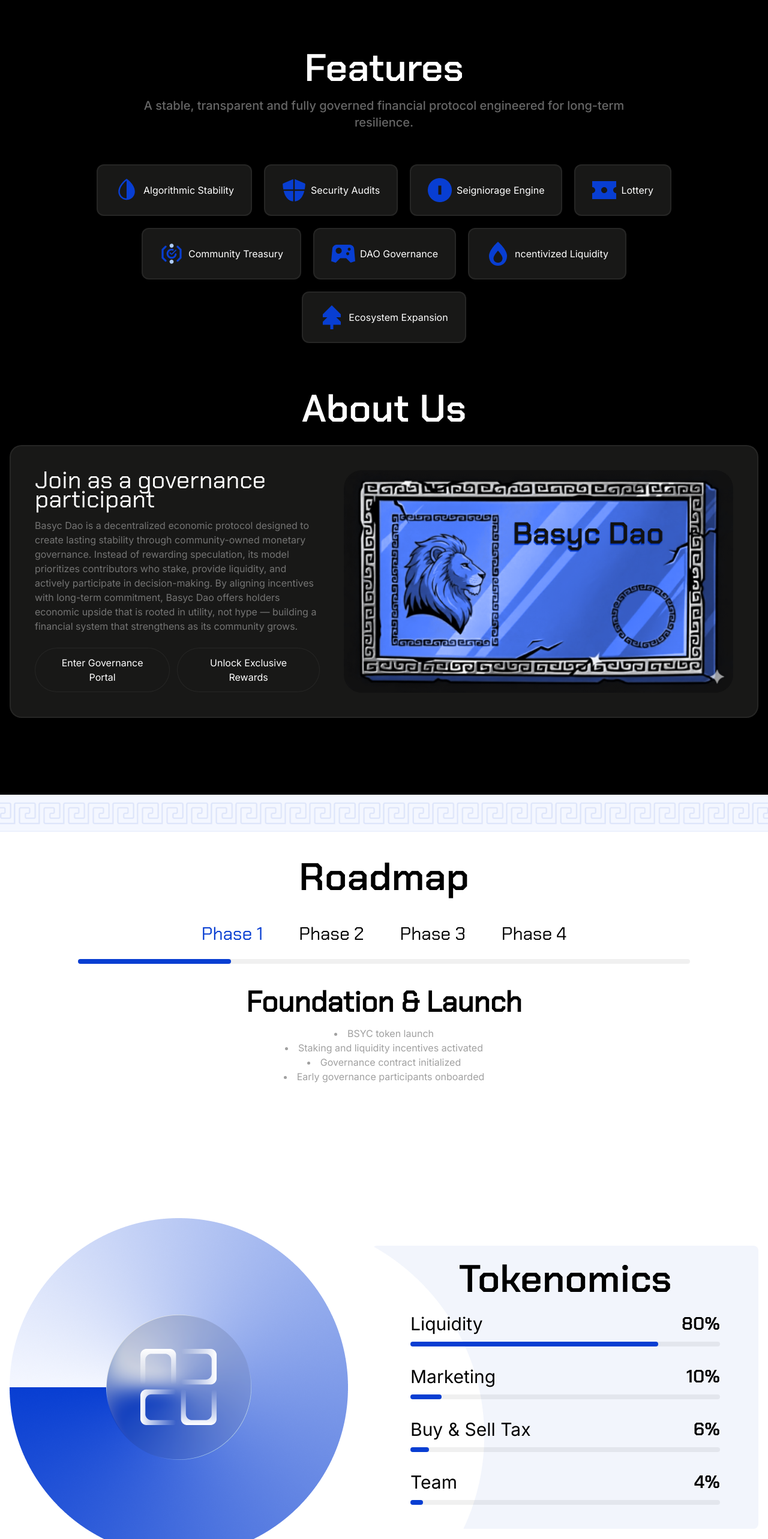
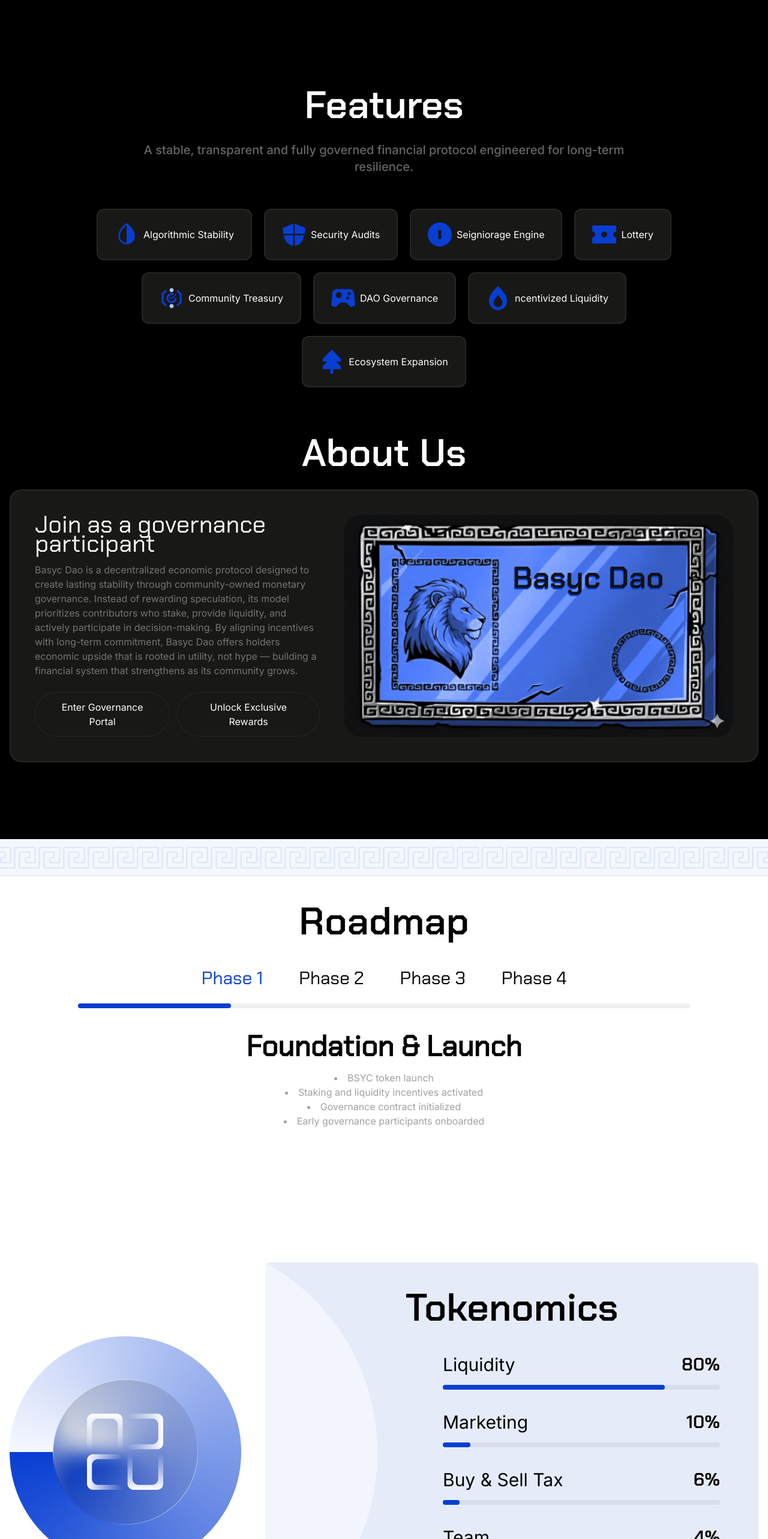
Before and after one commit to mjunaiddev/BasycDao, a Next.js app: page / in a window 1280 px wide. Shown: the part 1148-3714 px from the top of the page at 60% size. Built offline with nearby package versions, Linux system fonts and the light colour scheme; no server answers; what @reown/appkit, @reown/appkit-adapter-ethers would draw is missing.

Commit message:
fixes issues in the responsiveness

```diff
--- a/app/(home)/aboutus.tsx
+++ b/app/(home)/aboutus.tsx
@@ -6,6 +6,7 @@ const Aboutus = () => {
   return (
     <div className="bg-black">
       <div id="about" className="container pb-20 md:pb-32 px-4">
+
         {/* Heading */}
         <div className="font-ChakraSemibold text-center text-white text-4xl md:text-[64px] font-semibold pt-16 md:pt-[90px] pb-10">
           About Us
@@ -13,6 +14,7 @@ const Aboutus = () => {
 
         {/* Content Card */}
         <div className="flex flex-col lg:flex-row gap-10 mx-auto items-center justify-center text-white rounded-[20px] bg-[#181817] border-2 border-[#FFFFFF0F] p-6 md:p-10 max-w-[1350px]">
+
           {/* Text Section */}
           <div className="w-full lg:max-w-[475px]">
             <div className="font-ChakraPetch font-medium text-2xl md:text-[40px] mb-4">
--- a/app/(home)/features.tsx
+++ b/app/(home)/features.tsx
@@ -15,7 +15,7 @@ const Features = () => {
       <div id="features" className="container">
         <div className="flex flex-col pt-32 pb-14">
           <div className="mx-auto md:w-[850px]">
-            <div className="font-ChakraSemibold text-center text-white text-[64px] font-semibold">
+            <div className="font-ChakraSemibold text-center text-white text-4xl md:text-[64px] font-semibold pt-16 md:pt-[90px] pb-10">
               Features
             </div>
             <div className="font-medium text-base md:text-xl text-center text-[#FFFFFF66]">
--- a/app/(home)/roadmap.tsx
+++ b/app/(home)/roadmap.tsx
@@ -56,7 +56,7 @@ const Roadmap = () => {
       </div>
 
       {/* Phase Tabs (scrollable on mobile) */}
-      <div className="flex overflow-x-auto justify-start md:justify-center gap-6 md:gap-[60px] font-ChakraPetch font-medium text-lg md:text-3xl mb-6 px-4">
+      <div className="flex overflow-x-auto justify-center gap-6 md:gap-[60px] font-ChakraPetch font-medium text-lg md:text-3xl mb-6 px-4">
         {phases.map((_, index) => (
           <span
             key={index}
--- a/app/(home)/tokenomics.tsx
+++ b/app/(home)/tokenomics.tsx
@@ -13,19 +13,19 @@ const Tokenomics = () => {
         <Image
           src={Tokenomicsimg}
           alt="Tokenomics Image"
-          className="max-w-full h-auto"
+          className="max-w-40 md:max-w-full h-auto"
         />
       </div>
 
       {/* Content Section */}
-      <div className="bg-TokenomicsBg2 w-full max-w-[875px] rounded-lg">
+      <div className="bg-[#083ED20D] md:bg-TokenomicsBg2 w-full max-w-[875px] md:h-[633px] rounded-lg">
         {/* Heading */}
-        <div className="font-ChakraSemibold text-center text-black text-4xl md:text-[64px] font-semibold mt-9 mb-9">
+        <div className="font-ChakraSemibold text-center text-black text-4xl md:text-[64px] font-semibold pt-14 pb-14">
           Tokenomics
         </div>
 
         {/* Stats */}
-        <div className="flex flex-col gap-8 px-6 md:px-16 pb-10">
+        <div className="flex flex-col gap-9 px-6 pb-10 md-pb-0 md:px-16 md:w-[590px] md:ml-[232px] mx-auto">
           {/* Item */}
           {[
             { label: "Liquidity", value: "80%", width: "80%" },
@@ -33,7 +33,7 @@ const Tokenomics = () => {
             { label: "Buy & Sell Tax", value: "6%", width: "6%" },
             { label: "Team", value: "4%", width: "4%" },
           ].map((item, index) => (
-            <div key={index} className="flex flex-col gap-3">
+            <div key={index} className="flex flex-col gap-4 justify-center">
               <div className="flex items-center justify-between">
                 <span className="text-lg md:text-3xl">{item.label}</span>
                 <span className="font-ChakraSemibold font-semibold text-lg md:text-3xl">
--- a/src/components/navbar.tsx
+++ b/src/components/navbar.tsx
@@ -12,7 +12,7 @@ const Navbar = () => {
     const section = document.getElementById(id);
     if (section) {
       section.scrollIntoView({ behavior: "smooth", block: "start" });
-      setIsOpen(false); // close menu after click (mobile)
+      setIsOpen(false);
     }
   };
 
@@ -52,7 +52,7 @@ const Navbar = () => {
           </button>
         </div>
 
-        {/* Mobile Toggle Button */}
+        {/* Mobile Toggle */}
         <button
           onClick={() => setIsOpen(!isOpen)}
           className="md:hidden text-3xl"
@@ -64,7 +64,7 @@ const Navbar = () => {
 
       {/* Mobile Menu */}
       {isOpen && (
-        <div className="md:hidden bg-black text-white">
+        <div className="md:hidden bg-white text-black">
           <ul className="flex flex-col gap-6 px-6 py-8">
             {[
               ["Home", "home"],
@@ -77,11 +77,20 @@ const Navbar = () => {
               <li
                 key={id}
                 onClick={() => scrollToSection(id)}
-                className="cursor-pointer text-xl border-b border-white/10 pb-3"
+                className="cursor-pointer text-xl border-b border-black/10 pb-3"
               >
                 {label}
               </li>
             ))}
+
+            {/* Mobile Launch App Button */}
+            <button
+              onClick={() => setIsOpen(false)}
+              className="mt-6 flex items-center justify-center gap-2 w-full py-4 rounded-xl text-white bg-black"
+            >
+              <Image src={Signout} alt="Signout" />
+              Launch App
+            </button>
           </ul>
         </div>
       )}
```
